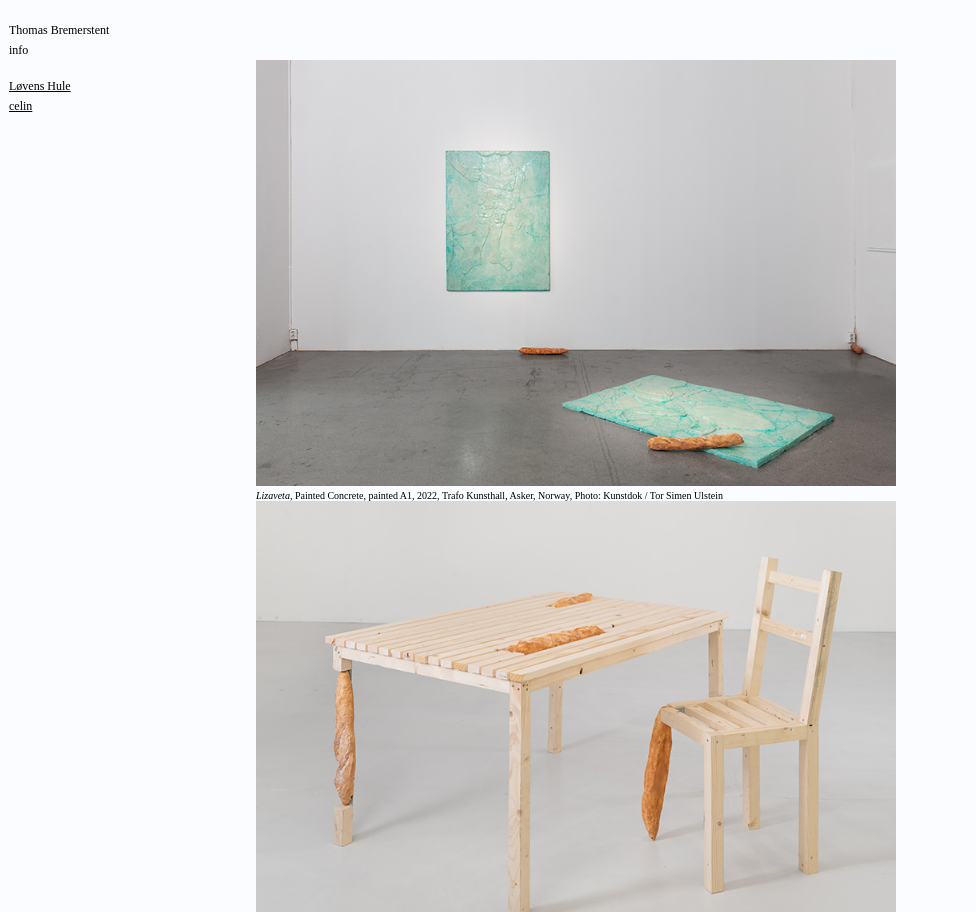
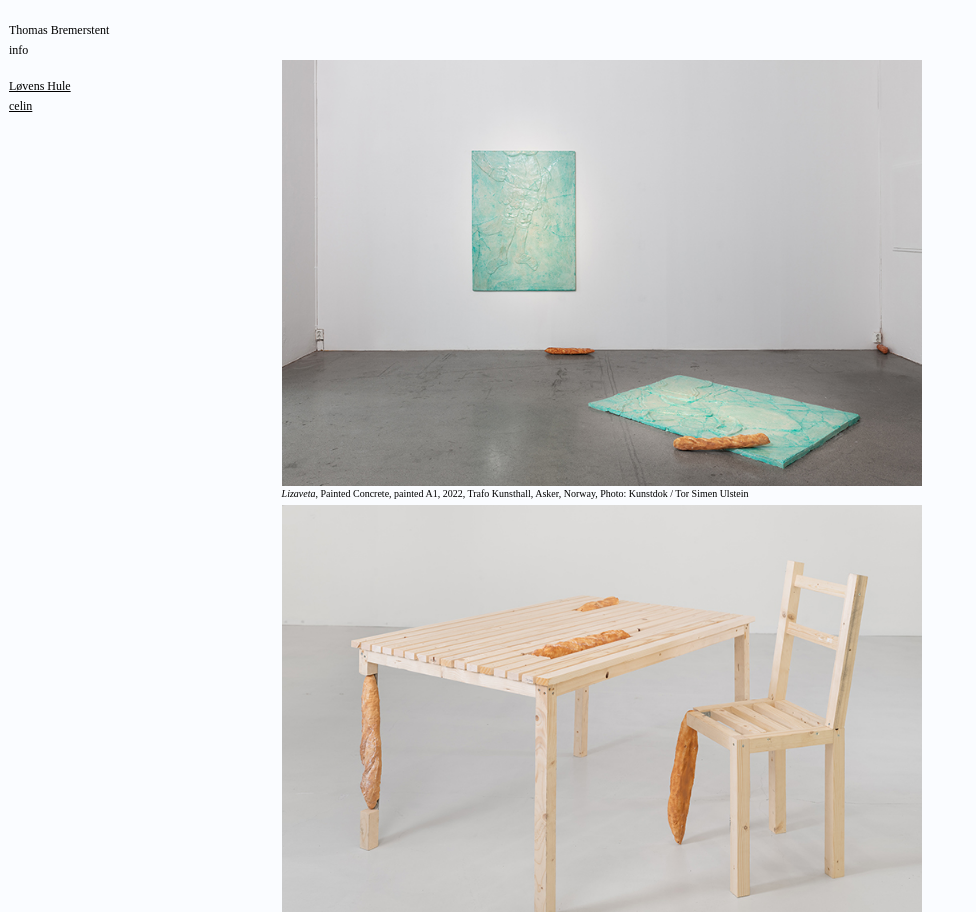
Before and after one commit to Thomasbremerstent/thomasbremerstent.github.io, a plain HTML site: page index.html in a window 1280 px wide. Shown: the top 912 px of the page, without its empty margins (0-976 px from the left). Drawn offline with nearby package versions, Linux system fonts and the light colour scheme.

Commit message:
Update style.css

```diff
--- a/style.css
+++ b/style.css
@@ -52,13 +52,15 @@ html, body {
 .picturecontainer {
   position: relative;
   padding-top: 60px;
-  margin-left: 20vw;
+  margin-left: 22vw;
   width: 43vw;
 }
 
 .caption {
     display: block;
     font-size: 10px;
+    margin-top: -2px;
+    padding-bottom: 6px;
 }
 
 .dropbtn {
```
